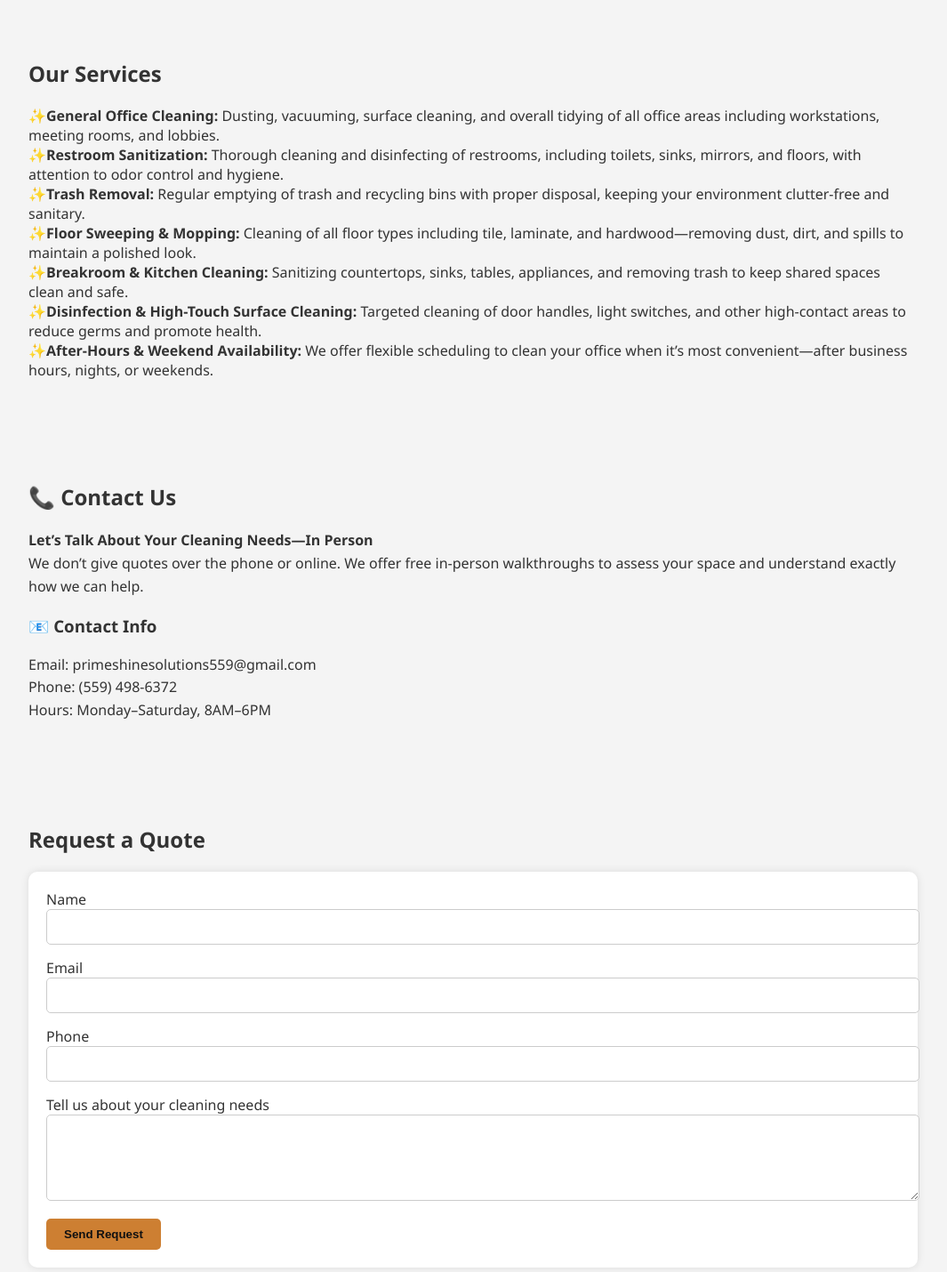
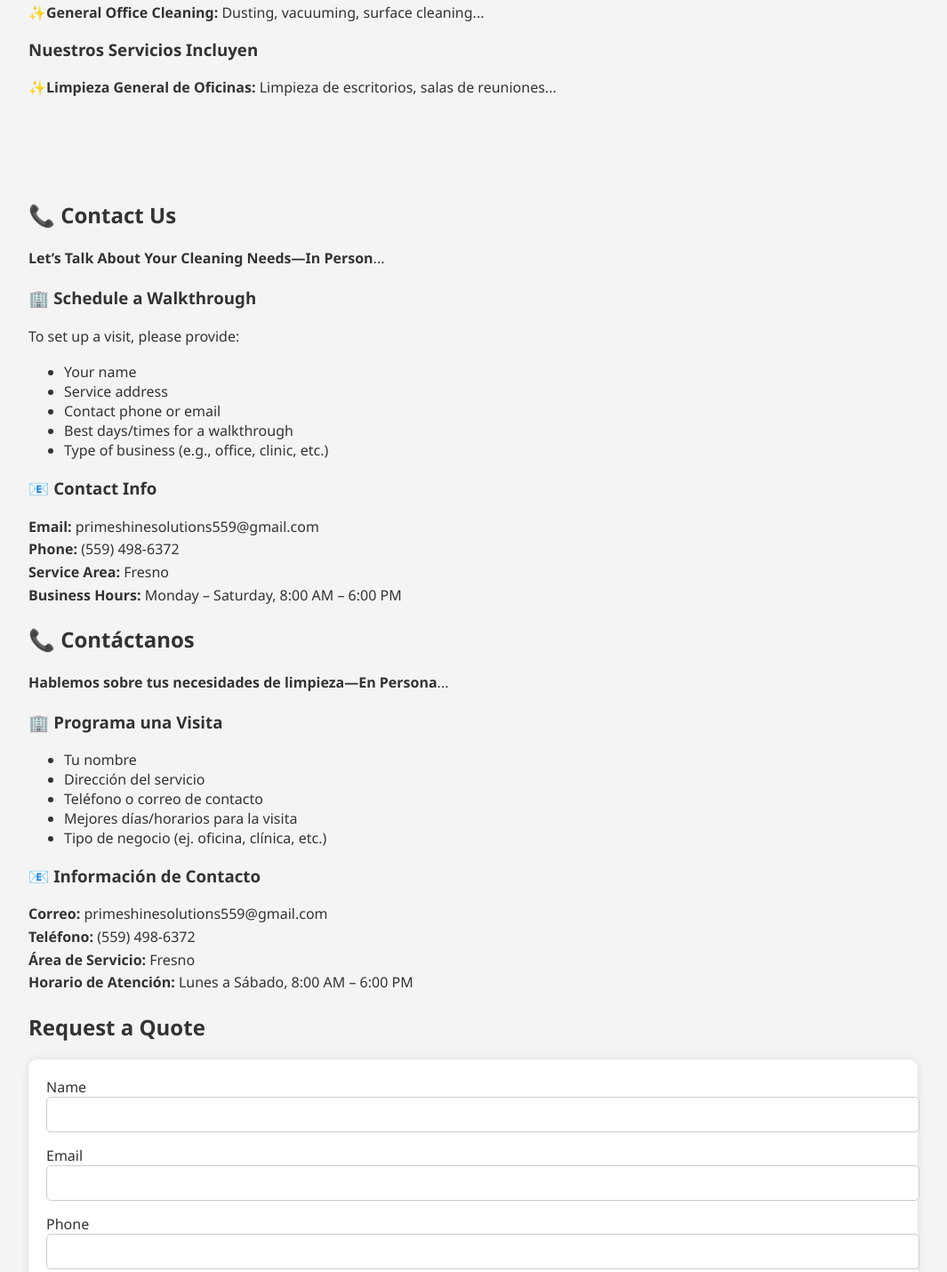
Before and after one commit to primeshinesolutions/PrimeShineSolutions559, a plain HTML site: page index.html in a window 1280 px wide. Shown: the part 836-2266 px from the top of the page at 89% size, without its empty margins (108-1173 px from the left). Drawn offline with Linux system fonts and the light colour scheme.

Commit message:
Add files via upload

```diff
--- a/index.html
+++ b/index.html
@@ -104,45 +104,74 @@
     <p><strong>Professional Office Cleaning You Can Trust</strong><br>
     Keeping your business spotless, safe, and client-ready—every single day.</p>
     <p><strong>Why Choose Prime Shine Solutions?</strong><br>
-    With over 20 years of experience in the cleaning industry, Prime Shine Solutions is built on a legacy of excellence, trust, and attention to detail. We understand that a clean office isn’t just about appearance—it’s about creating a safe, productive, and welcoming environment for both employees and clients.<br><br>
-    Over the years, we’ve served businesses of all sizes. Our team is trained, reliable, and fully committed to delivering consistent results that exceed expectations.<br><br>
-    At Prime Shine Solutions, we don’t just clean—we care. We treat every space with respect, work around your schedule, and tailor our services to your unique needs. Whether it’s a daily cleaning routine or an occasional deep clean, you can count on us to help your business shine every day.</p>
+    With over 20 years of experience in the cleaning industry, Prime Shine Solutions is built on a legacy of excellence, trust, and attention to detail...</p>
+    <p><strong>Por qué elegir a Prime Shine Solutions?</strong><br>
+    Con más de 20 años de experiencia en la industria de la limpieza...</p>
   </section>
 
   <section id="services" class="services">
     <h2>Our Services</h2>
     <ul>
-      <li><strong>General Office Cleaning:</strong> Dusting, vacuuming, surface cleaning, and overall tidying of all office areas including workstations, meeting rooms, and lobbies.</li>
-      <li><strong>Restroom Sanitization:</strong> Thorough cleaning and disinfecting of restrooms, including toilets, sinks, mirrors, and floors, with attention to odor control and hygiene.</li>
-      <li><strong>Trash Removal:</strong> Regular emptying of trash and recycling bins with proper disposal, keeping your environment clutter-free and sanitary.</li>
-      <li><strong>Floor Sweeping & Mopping:</strong> Cleaning of all floor types including tile, laminate, and hardwood—removing dust, dirt, and spills to maintain a polished look.</li>
-      <li><strong>Breakroom & Kitchen Cleaning:</strong> Sanitizing countertops, sinks, tables, appliances, and removing trash to keep shared spaces clean and safe.</li>
-      <li><strong>Disinfection & High-Touch Surface Cleaning:</strong> Targeted cleaning of door handles, light switches, and other high-contact areas to reduce germs and promote health.</li>
-      <li><strong>After-Hours & Weekend Availability:</strong> We offer flexible scheduling to clean your office when it’s most convenient—after business hours, nights, or weekends.</li>
+      <li><strong>General Office Cleaning:</strong> Dusting, vacuuming, surface cleaning...</li>
+      <!-- more English services -->
+    </ul>
+    <h3>Nuestros Servicios Incluyen</h3>
+    <ul>
+      <li><strong>Limpieza General de Oficinas:</strong> Limpieza de escritorios, salas de reuniones...</li>
+      <!-- more Spanish services -->
     </ul>
   </section>
 
   <section id="contact" class="contact-info">
     <h2>📞 Contact Us</h2>
-    <p><strong>Let’s Talk About Your Cleaning Needs—In Person</strong><br>
-    We don’t give quotes over the phone or online. We offer free in-person walkthroughs to assess your space and understand exactly how we can help.</p>
+    <p><strong>Let’s Talk About Your Cleaning Needs—In Person</strong>...</p>
+    <h3>🏢 Schedule a Walkthrough</h3>
+    <p>To set up a visit, please provide:</p>
+    <ul>
+      <li>Your name</li>
+      <li>Service address</li>
+      <li>Contact phone or email</li>
+      <li>Best days/times for a walkthrough</li>
+      <li>Type of business (e.g., office, clinic, etc.)</li>
+    </ul>
+
     <h3>📧 Contact Info</h3>
-    <p>Email: primeshinesolutions559@gmail.com<br>
-    Phone: (559) 498-6372<br>
-    Hours: Monday–Saturday, 8AM–6PM</p>
-  </section>
+    <p><strong>Email:</strong> primeshinesolutions559@gmail.com<br>
+    <strong>Phone:</strong> (559) 498-6372<br>
+    <strong>Service Area:</strong> Fresno<br>
+    <strong>Business Hours:</strong> Monday – Saturday, 8:00 AM – 6:00 PM</p>
 
-  <section id="quote">
+    <h2>📞 Contáctanos</h2>
+    <p><strong>Hablemos sobre tus necesidades de limpieza—En Persona</strong>...</p>
+    <h3>🏢 Programa una Visita</h3>
+    <ul>
+      <li>Tu nombre</li>
+      <li>Dirección del servicio</li>
+      <li>Teléfono o correo de contacto</li>
+      <li>Mejores días/horarios para la visita</li>
+      <li>Tipo de negocio (ej. oficina, clínica, etc.)</li>
+    </ul>
+
+    <h3>📧 Información de Contacto</h3>
+    <p><strong>Correo:</strong> primeshinesolutions559@gmail.com<br>
+    <strong>Teléfono:</strong> (559) 498-6372<br>
+    <strong>Área de Servicio:</strong> Fresno<br>
+    <strong>Horario de Atención:</strong> Lunes a Sábado, 8:00 AM – 6:00 PM</p>
+
     <h2>Request a Quote</h2>
     <form>
       <label for="name">Name</label>
       <input type="text" id="name" name="name" required>
+
       <label for="email">Email</label>
       <input type="email" id="email" name="email" required>
+
       <label for="phone">Phone</label>
       <input type="tel" id="phone" name="phone" required>
+
       <label for="message">Tell us about your cleaning needs</label>
       <textarea id="message" name="message" rows="5" required></textarea>
+
       <button type="submit">Send Request</button>
     </form>
   </section>
```
